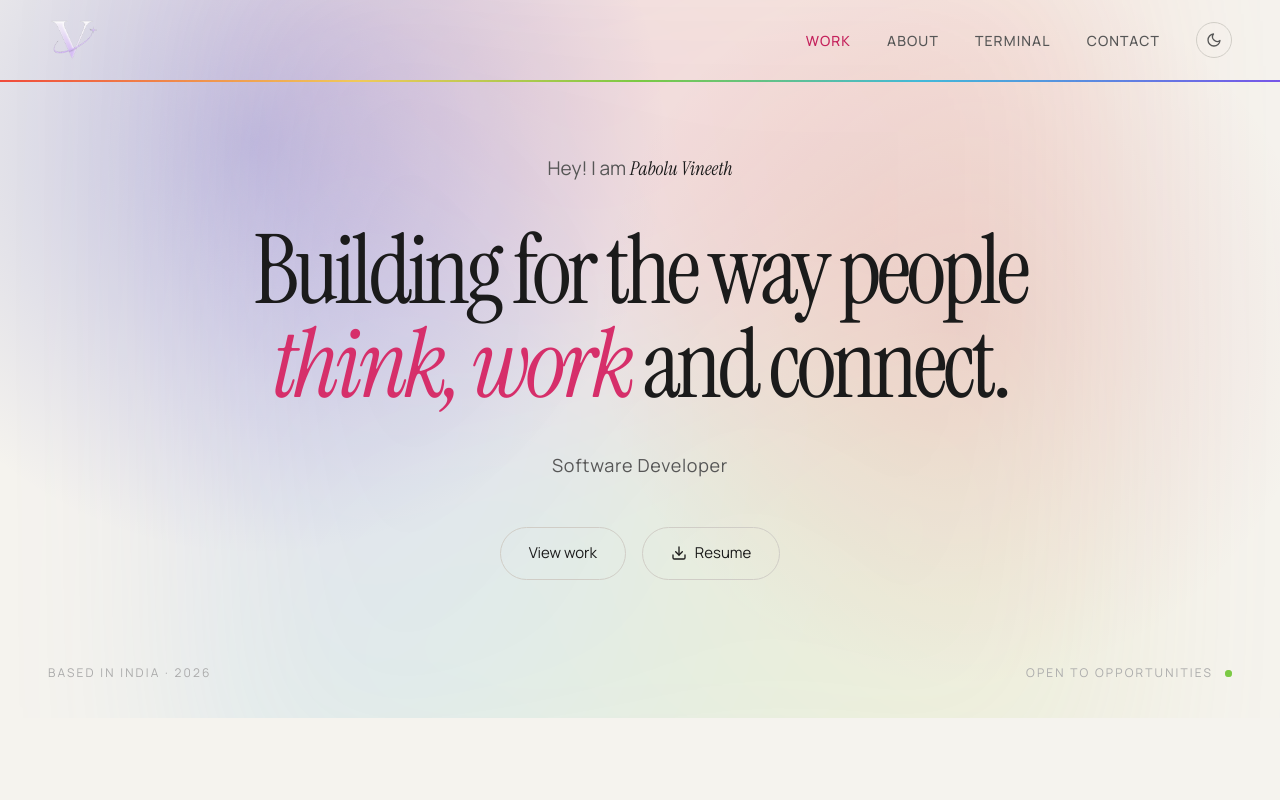
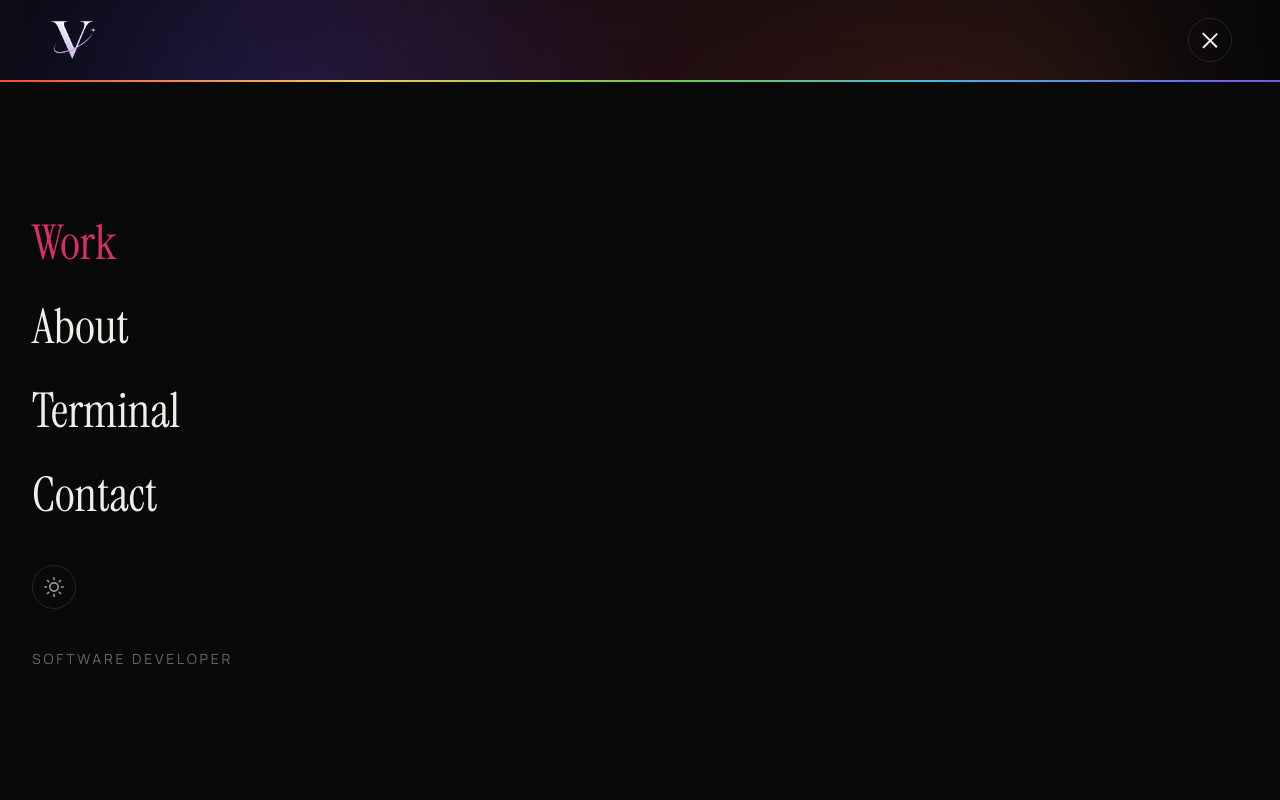
Before and after one commit to pv2004/Portfolio-Site, a React (Vite) app: page / in a window 1280 px wide. Both pictures are taken after a click on the button "Open menu". Shown: the top 800 px of the page. Built offline with nearby package versions, Linux system fonts and the light colour scheme.

Commit message:
Update project

```diff
--- a/src/components/Navbar.tsx
+++ b/src/components/Navbar.tsx
@@ -50,7 +50,7 @@ export function Navbar() {
           />
         </a>
 
-        <ul className="hidden items-center gap-9 md:flex">
+        <ul className="hidden items-center gap-9">
           {links.map((link, i) => (
             <li key={link.label}>
               <a
@@ -93,7 +93,7 @@ export function Navbar() {
 
         <button
           type="button"
-          className="flex h-11 w-11 items-center justify-center rounded-full border border-[var(--border-light)] text-[var(--text-primary)] md:hidden"
+          className="flex h-11 w-11 items-center justify-center rounded-full border border-[var(--border-light)] text-[var(--text-primary)]"
           onClick={() => setOpen((v) => !v)}
           aria-expanded={open}
           aria-label={open ? "Close menu" : "Open menu"}
@@ -102,6 +102,11 @@ export function Navbar() {
             <span
               className={`absolute left-0 top-0 h-[1.5px] w-full bg-current transition-all duration-300 ${
                 open ? "translate-y-[6.25px] rotate-45" : ""
+              }`}
+            />
+            <span
+              className={`absolute left-0 top-1/2 h-[1.5px] w-full -translate-y-1/2 bg-current transition-all duration-300 ${
+                open ? "scale-x-0" : ""
               }`}
             />
             <span
@@ -139,7 +144,31 @@ export function Navbar() {
                 </li>
               ))}
             </ul>
-            <p className="mt-16 text-sm uppercase tracking-[0.2em] text-[var(--text-muted)]">
+            <button
+              type="button"
+              onClick={toggle}
+              className="mt-10 flex h-11 w-11 items-center justify-center rounded-full border border-[var(--border-light)] text-[var(--text-secondary)] transition-all duration-300 hover:border-[var(--accent)] hover:text-[var(--accent)]"
+              aria-label={`Switch to ${theme === "dark" ? "light" : "dark"} mode`}
+            >
+              {theme === "dark" ? (
+                <svg className="h-5 w-5" viewBox="0 0 24 24" fill="none" stroke="currentColor" strokeWidth="2" strokeLinecap="round" strokeLinejoin="round">
+                  <circle cx="12" cy="12" r="5" />
+                  <line x1="12" y1="1" x2="12" y2="3" />
+                  <line x1="12" y1="21" x2="12" y2="23" />
+                  <line x1="4.22" y1="4.22" x2="5.64" y2="5.64" />
+                  <line x1="18.36" y1="18.36" x2="19.78" y2="19.78" />
+                  <line x1="1" y1="12" x2="3" y2="12" />
+                  <line x1="21" y1="12" x2="23" y2="12" />
+                  <line x1="4.22" y1="19.78" x2="5.64" y2="18.36" />
+                  <line x1="18.36" y1="5.64" x2="19.78" y2="4.22" />
+                </svg>
+              ) : (
+                <svg className="h-5 w-5" viewBox="0 0 24 24" fill="none" stroke="currentColor" strokeWidth="2" strokeLinecap="round" strokeLinejoin="round">
+                  <path d="M21 12.79A9 9 0 1 1 11.21 3 7 7 0 0 0 21 12.79z" />
+                </svg>
+              )}
+            </button>
+            <p className="mt-10 text-sm uppercase tracking-[0.2em] text-[var(--text-muted)]">
               Software Developer
             </p>
           </motion.div>
```
